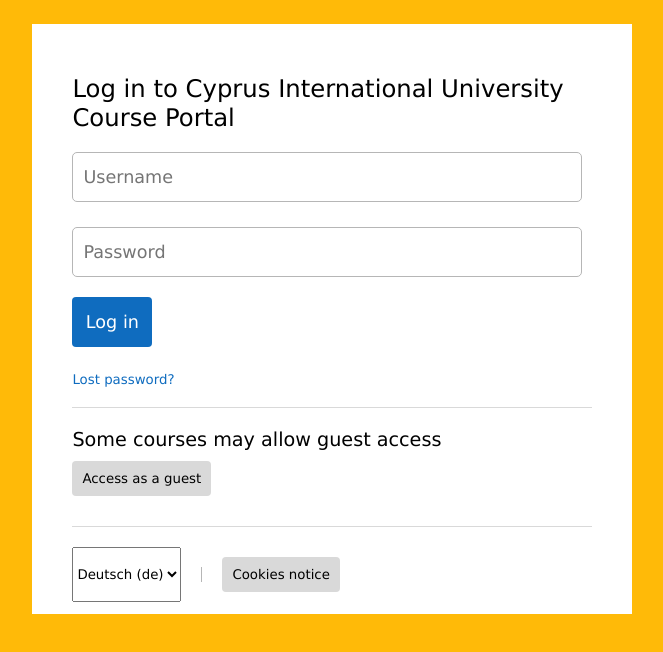
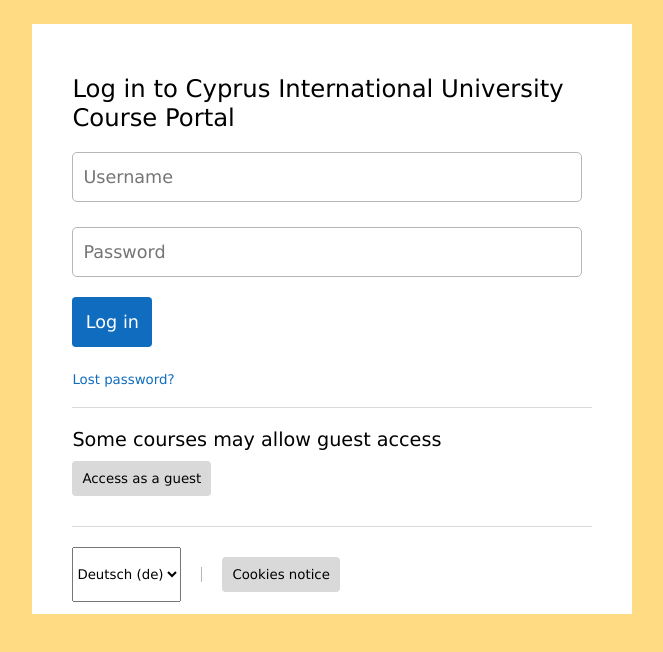
Before and after one commit to Larrykoya/cyprus-international-university, a plain HTML site: page moodle.html in a window 1280 px wide. Shown: the whole page, without its empty margins (326-989 px from the left). Drawn offline with Linux system fonts and the light colour scheme.

Commit message:
ciu moodle log-in page

```diff
--- a/moodle.css
+++ b/moodle.css
@@ -8,7 +8,7 @@
   display: flex;
 }
 #background {
-  background-color: #ffba08;
+  background-color: rgba(255, 186, 8, 0.5);
   width: 100%;
   height: 100vh;
   background-size: cover;
```
